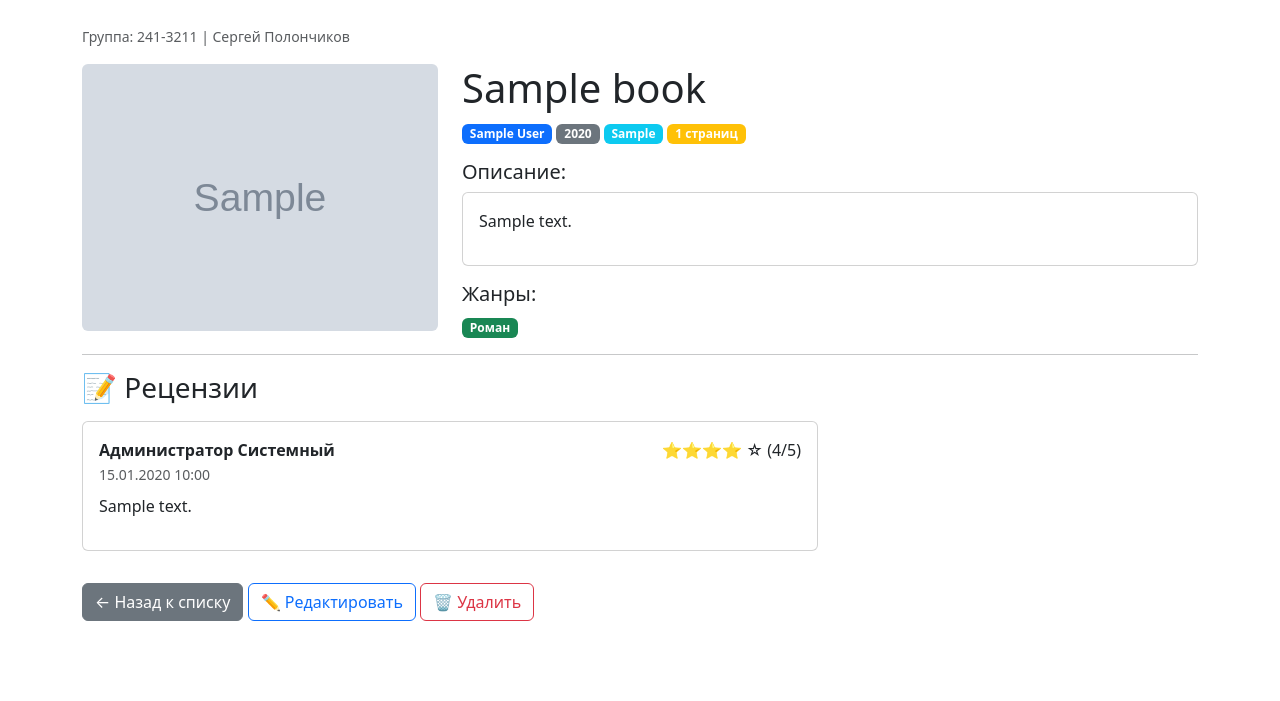
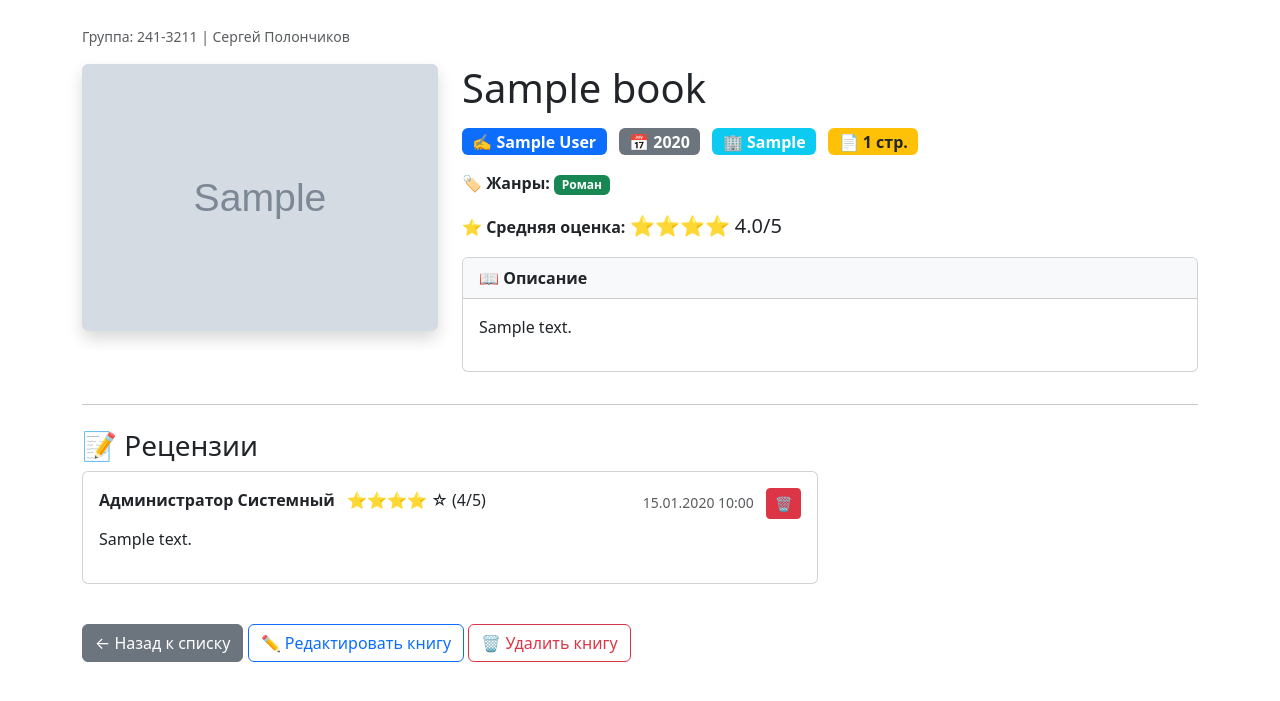
Before and after one commit to SergeyPolonchikov/web_exam_2026, a Flask app: page /book/1 in a window 1280 px wide. Shown: the part 56-757 px from the top of the page. Run offline with Flask 3, Linux system fonts and the light colour scheme; a user stored in the database is signed in; tables that the repository leaves empty hold one stand-in row (values such as "Sample post"); grey boxes marked "Sample" are stand-in pictures.

Commit message:
Add moderation

```diff
--- a/app.py
+++ b/app.py
@@ -651,6 +651,48 @@ def admin_delete_user(user_id):
     flash(f"✅ Пользователь {user_full_name} (логин: {user_login}) удалён", "success")
     return redirect(url_for("admin_users"))
 
+@app.route("/admin/reviews")
+@role_required("Администратор", "Модератор")
+def admin_reviews():
+    """Страница управления рецензиями"""
+    reviews = Review.query.order_by(Review.created_at.desc()).all()
+    return render_template("admin_reviews.html", reviews=reviews)
+
+
+@app.route("/admin/review/<int:review_id>/delete", methods=["POST"])
+@role_required("Администратор", "Модератор")
+def admin_delete_review(review_id):
+    """Удаление рецензии (для модератора и админа)"""
+    review = Review.query.get_or_404(review_id)
+    book_title = review.book.title
+    user_name = review.user.full_name()
+
+    db.session.delete(review)
+    db.session.commit()
+
+    flash(f"Рецензия пользователя {user_name} на книгу «{book_title}» удалена", "success")
+    return redirect(request.referrer or url_for("admin_reviews"))
+
+
+@app.route("/admin/review/<int:review_id>/edit", methods=["GET", "POST"])
+@role_required("Администратор", "Модератор")
+def admin_edit_review(review_id):
+    """Редактирование рецензии (для модератора и админа)"""
+    review = Review.query.get_or_404(review_id)
+
+    if request.method == "POST":
+        try:
+            review.rating = int(request.form["rating"])
+            review.text = bleach.clean(request.form["text"])
+            db.session.commit()
+            flash("Рецензия успешно отредактирована", "success")
+            return redirect(url_for("admin_reviews"))
+        except Exception as e:
+            db.session.rollback()
+            flash(f"Ошибка при редактировании: {str(e)}", "danger")
+
+    return render_template("admin_edit_review.html", review=review)
+
 with app.app_context():
     db.create_all()
 
--- a/templates/book_detail.html
+++ b/templates/book_detail.html
@@ -1,109 +1,151 @@
 {% extends 'base.html' %}
+
 {% block title %}{{ book.title }}{% endblock %}
+
 {% block content %}
 <div class="row">
   <div class="col-md-4">
     {% if book.cover %}
-      <img src="{{ url_for('uploaded_file', filename=book.cover.filename) }}" alt="Обложка" class="img-fluid rounded">
+      <img src="{{ url_for('uploaded_file', filename=book.cover.filename) }}" alt="Обложка" class="img-fluid rounded shadow">
     {% else %}
-      <div class="alert alert-secondary text-center">Нет обложки</div>
+      <div class="alert alert-secondary text-center">
+        📖 Нет обложки
+      </div>
     {% endif %}
   </div>
 
   <div class="col-md-8">
-    <h1>{{ book.title }}</h1>
+    <h1 class="mb-3">{{ book.title }}</h1>
+
     <div class="mb-3">
-      <span class="badge bg-primary">{{ book.author }}</span>
-      <span class="badge bg-secondary">{{ book.year }}</span>
-      <span class="badge bg-info">{{ book.publisher }}</span>
-      <span class="badge bg-warning">{{ book.pages }} страниц</span>
+      <span class="badge bg-primary fs-6 me-2">✍️ {{ book.author }}</span>
+      <span class="badge bg-secondary fs-6 me-2">📅 {{ book.year }}</span>
+      <span class="badge bg-info fs-6 me-2">🏢 {{ book.publisher }}</span>
+      <span class="badge bg-warning text-dark fs-6">📄 {{ book.pages }} стр.</span>
     </div>
 
-    <h5>Описание:</h5>
-    <div class="card p-3 mb-3">
-      {{ clean_md(book.description)|safe }}
-    </div>
-
-    <h5>Жанры:</h5>
-    <div>
+    <div class="mb-3">
+      <strong>🏷️ Жанры:</strong>
       {% for genre in book.genres %}
         <span class="badge bg-success">{{ genre.name }}</span>
       {% endfor %}
+    </div>
+
+    <div class="mb-3">
+      <strong>⭐ Средняя оценка:</strong>
+      {% if book.avg_rating > 0 %}
+        <span class="fs-5">
+          {% for i in range(book.avg_rating|round(0,'floor')|int) %}⭐{% endfor %}
+          {{ book.avg_rating }}/5
+        </span>
+      {% else %}
+        <span class="text-muted">Нет оценок</span>
+      {% endif %}
+    </div>
+
+    <div class="card mb-3">
+      <div class="card-header bg-light">
+        <strong>📖 Описание</strong>
+      </div>
+      <div class="card-body">
+        {{ clean_md(book.description)|safe }}
+      </div>
     </div>
   </div>
 </div>
 
 <hr>
 
+<div class="row mt-4">
+  <div class="col-md-8">
     <h3>📝 Рецензии</h3>
-<div class="row mt-3">
-  <div class="col-md-8">
+
     {% for review in book.reviews %}
       <div class="card mb-3">
         <div class="card-body">
-          <div class="d-flex justify-content-between">
+          <div class="d-flex justify-content-between align-items-start">
+            <div>
               <strong>{{ review.user.full_name() }}</strong>
-            <span>
+              <span class="ms-2">
                 {% for i in range(review.rating) %}⭐{% endfor %}
                 {% for i in range(5 - review.rating) %}☆{% endfor %}
                 ({{ review.rating }}/5)
               </span>
             </div>
+            <div class="text-end">
               <small class="text-muted">{{ review.created_at.strftime('%d.%m.%Y %H:%M') }}</small>
+              {% if current_user.is_authenticated and current_user.role.name in ['Администратор', 'Модератор'] %}
+                <form method="post" action="{{ url_for('admin_delete_review', review_id=review.id) }}"
+                      style="display: inline;"
+                      onsubmit="return confirm('🗑️ Удалить рецензию пользователя {{ review.user.full_name() }}? Это действие нельзя отменить.')">
+                  <input type="hidden" name="csrf_token" value="{{ csrf_token() }}">
+                  <button type="submit" class="btn btn-sm btn-danger ms-2" title="Удалить рецензию">
+                    🗑️
+                  </button>
+                </form>
+              {% endif %}
+            </div>
+          </div>
           <div class="mt-2">
             {{ clean_md(review.text)|safe }}
           </div>
         </div>
       </div>
     {% else %}
-      <div class="alert alert-secondary">Пока нет рецензий на эту книгу. Будьте первым!</div>
+      <div class="alert alert-secondary">
+        📭 Пока нет рецензий на эту книгу. Будьте первым!
+      </div>
     {% endfor %}
   </div>
 
   <div class="col-md-4">
-    {% if current_user.is_authenticated and current_user.role.name in ['Пользователь','Модератор','Администратор'] %}
+    {% if current_user.is_authenticated and current_user.role.name in ['Пользователь', 'Модератор', 'Администратор'] %}
       {% if user_review %}
         <div class="alert alert-success">
-          <h5>Ваша рецензия</h5>
-          <p>Вы уже оставили рецензию на эту книгу. Спасибо за ваш отзыв!</p>
+          <h5>✅ Ваша рецензия</h5>
+          <p>Вы уже оставили рецензию на эту книгу.</p>
+          <small class="text-muted">Спасибо за ваш отзыв!</small>
         </div>
       {% else %}
         <div class="card">
           <div class="card-body">
-            <h5>Оставить рецензию</h5>
-            <a class="btn btn-primary" href="{{ url_for('review_add', book_id=book.id) }}">✍️ Написать рецензию</a>
+            <h5 class="card-title">✍️ Написать рецензию</h5>
+            <p class="card-text">Поделитесь своим мнением о книге.</p>
+            <a class="btn btn-primary w-100" href="{{ url_for('review_add', book_id=book.id) }}">
+              Написать рецензию
+            </a>
           </div>
         </div>
       {% endif %}
     {% elif not current_user.is_authenticated %}
       <div class="alert alert-info">
-        <a href="{{ url_for('login') }}">Войдите</a> в систему, чтобы оставить рецензию.
+        <a href="{{ url_for('login') }}" class="alert-link">Войдите</a> в систему, чтобы оставить рецензию.
       </div>
     {% endif %}
   </div>
 </div>
 
-<div class="mt-3">
+<div class="mt-4">
   <a href="{{ url_for('index') }}" class="btn btn-secondary">← Назад к списку</a>
 
-  {% if current_user.is_authenticated and current_user.role.name in ['Администратор','Модератор'] %}
-    <a class="btn btn-outline-primary" href="{{ url_for('book_edit', book_id=book.id) }}">✏️ Редактировать</a>
+  {% if current_user.is_authenticated and current_user.role.name in ['Администратор', 'Модератор'] %}
+    <a class="btn btn-outline-primary" href="{{ url_for('book_edit', book_id=book.id) }}">✏️ Редактировать книгу</a>
   {% endif %}
 
   {% if current_user.is_authenticated and current_user.role.name == 'Администратор' %}
     <button type="button" class="btn btn-outline-danger" data-bs-toggle="modal" data-bs-target="#deleteModal">
-      🗑️ Удалить
+      🗑️ Удалить книгу
     </button>
   {% endif %}
 </div>
 
-<!-- Модальное окно для удаления -->
+<!-- Модальное окно для удаления книги -->
 {% if current_user.is_authenticated and current_user.role.name == 'Администратор' %}
 <div class="modal fade" id="deleteModal" tabindex="-1">
   <div class="modal-dialog">
     <div class="modal-content">
       <div class="modal-header">
-        <h5 class="modal-title">Удаление книги</h5>
+        <h5 class="modal-title">⚠️ Удаление книги</h5>
         <button type="button" class="btn-close" data-bs-dismiss="modal"></button>
       </div>
       <div class="modal-body">
@@ -111,8 +153,8 @@
         <p class="text-danger">Это действие нельзя отменить. Все рецензии и обложка будут удалены.</p>
       </div>
       <div class="modal-footer">
-        <button type="button" class="btn btn-secondary" data-bs-dismiss="modal">Нет</button>
-        <form method="post" action="{{ url_for('book_delete', book_id=book.id) }}" class="d-inline">
+        <button type="button" class="btn btn-secondary" data-bs-dismiss="modal">Отмена</button>
+        <form method="post" action="{{ url_for('book_delete', book_id=book.id) }}" style="display: inline;">
           <input type="hidden" name="csrf_token" value="{{ csrf_token() }}">
           <button type="submit" class="btn btn-danger">Да, удалить</button>
         </form>
--- a/templates/book_form.html
+++ b/templates/book_form.html
@@ -46,7 +46,6 @@
     <small class="text-muted">Зажмите Ctrl (Cmd) для выбора нескольких жанров</small>
   </div>
 
-  <!-- ОБЛОЖКА - теперь доступна и при добавлении, и при редактировании -->
   <div class="mb-3">
     <label class="form-label">Обложка</label>
     {% if book and book.cover %}
```
Also changed, not shown: templates/admin_edit_review.html (added, +43 -0 lines), templates/admin_reviews.html (added, +71 -0 lines). Lines whose indentation alone changed are shown as unchanged.
